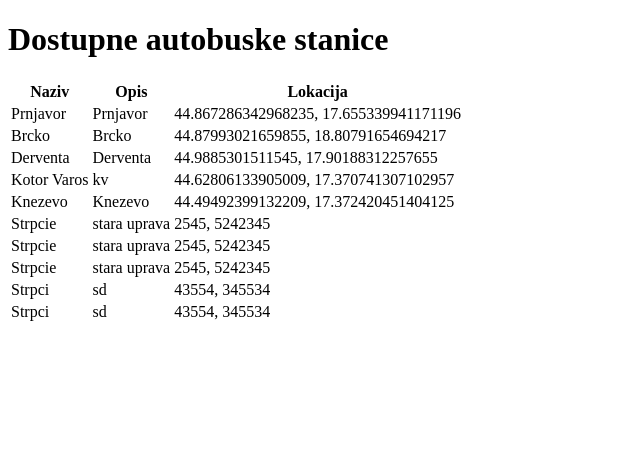
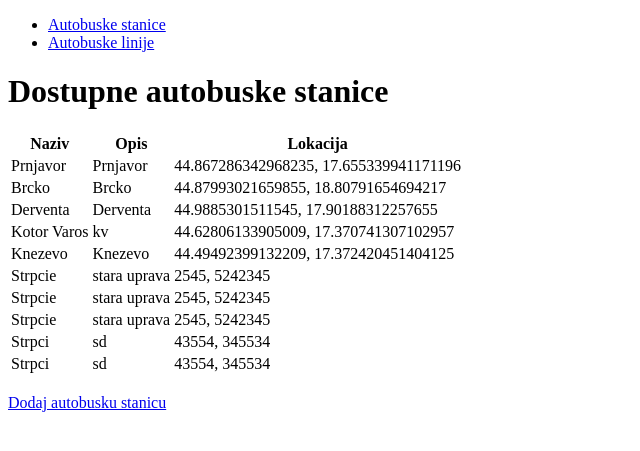
Before and after one commit to srdjanburic/autobuska_stajalista, a Django app: page /app/stanice in a window 1280 px wide. Shown: the top 451 px of the page, without its empty margins (0-640 px from the left). Run offline with Django 3.2, Linux system fonts and the light colour scheme; data comes from the database, SQL or seed files in the repository; both versions use the stored data as it was after the commit.

Commit message:
promjene

```diff
--- a/app/admin.py
+++ b/app/admin.py
@@ -1,6 +1,7 @@
 from django.contrib import admin
 
 # Register your models here.
-from .models import Stanica
+from .models import Stanica, Linija
 
 admin.site.register(Stanica)
+admin.site.register(Linija)
--- a/app/models.py
+++ b/app/models.py
@@ -11,4 +11,17 @@ class Stanica(models.Model):
         return f"Naziv: {self.naziv}, Opis: {self.opis}, Pozicija: ({self.tacka})"
 
     def get_absolute_url(self):
-        return reverse('stanice')
+        return reverse('app:stanice')
+
+class Linija(models.Model):
+    naziv=models.CharField(max_length=200)
+    broj_stanica = models.IntegerField(default=0)
+
+
+    stanice = models.ManyToManyField(Stanica)
+
+    def __str__ (self):
+        return f"{self.naziv} {self.broj_stanica}"
+
+    def get_absolute_url(self):
+        return reverse('app:linije')
--- a/app/templates/app/layout.html
+++ b/app/templates/app/layout.html
@@ -7,6 +7,12 @@
     <title>Autobus</title>
 </head>
 <body>
+    <nav>
+        <ul>
+            <li><a href="{% url 'app:stanice' %}">Autobuske stanice</a></li>
+            <li><a href="{% url 'app:linije' %}">Autobuske linije</a></li>
+        </ul>
+    </nav>
     {% block body %}
     {% endblock %}
 </body>
--- a/app/templates/app/stanice.html
+++ b/app/templates/app/stanice.html
@@ -19,4 +19,6 @@
     {% endfor %}
 
 </table>
+<br>
+<a href="{% url 'app:dodaj_stanicu' %}">Dodaj autobusku stanicu</a>
 {% endblock %}
--- a/app/urls.py
+++ b/app/urls.py
@@ -1,7 +1,11 @@
 from django.urls import path
 from . import views
 
+app_name = 'app'
+
 urlpatterns = [
-    path('', views.DodajStanicuView.as_view(), name = 'dodaj_stanicu'),
-    path('stanice', views.StaniceView.as_view(), name = 'stanice')
+    path('dodaj_stanicu', views.DodajStanicuView.as_view(), name = 'dodaj_stanicu'),
+    path('stanice', views.StaniceView.as_view(), name = 'stanice'),
+    path('dodaj_liniju', views.DodajLinijuView.as_view(), name='dodaj_liniju'),
+    path('linije', views.LinijeView.as_view(), name='linije')
 ]
--- a/app/views.py
+++ b/app/views.py
@@ -2,7 +2,7 @@ from django.shortcuts import render
 from django.http import HttpResponse
 from django.views import generic
 
-from .models import Stanica
+from .models import Stanica, Linija
 # Create your views here.
 
 class DodajStanicuView(generic.CreateView):
@@ -14,3 +14,13 @@ class StaniceView(generic.ListView):
     template_name = 'app/stanice.html'
     model = Stanica
     context_object_name = 'lista_stanica'
+
+class DodajLinijuView(generic.CreateView):
+    template_name = 'app/dodaj_liniju.html'
+    model = Linija
+    fields = ['naziv', 'stanice']
+
+class LinijeView(generic.ListView):
+    template_name = 'app/linije.html'
+    model = Linija
+    context_object_name = 'lista_linija'
```
Also changed, not shown: db.sqlite3.
